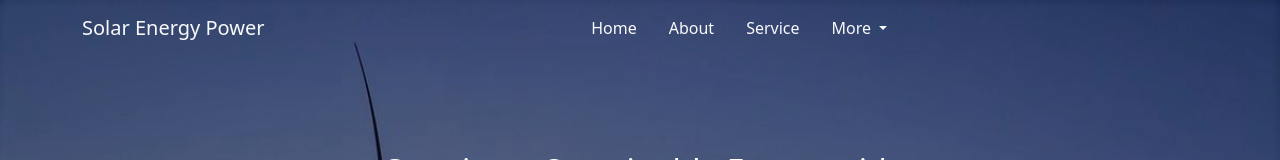
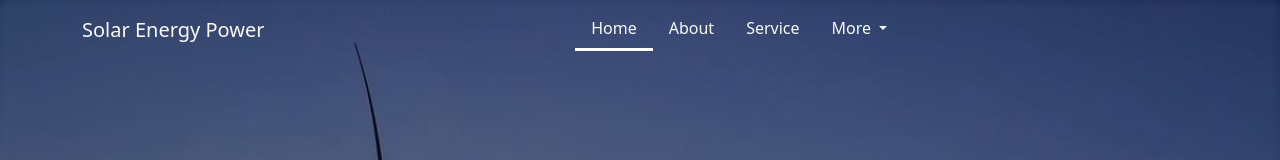
Before and after one commit to Ollatomiwa/Solar-landing-page, a Vue app in the folder solar-landingPage/: page / in a window 1280 px wide. In both pictures the pointer is over the link "Home". Shown: the top 160 px of the page. Built offline with nearby package versions, Linux system fonts and the light colour scheme.

Commit message:
update to navbar

```diff
--- a/solar-landingPage/src/components/NavBar.vue
+++ b/solar-landingPage/src/components/NavBar.vue
@@ -49,4 +49,13 @@
   padding-right: 0;
 }
 
+.nav-link:hover{
+
+  transform:  .5s ease;
+  bottom: 0;
+  left: 0;
+  border-bottom:  solid white;
+
+}
+
 </style>
```
